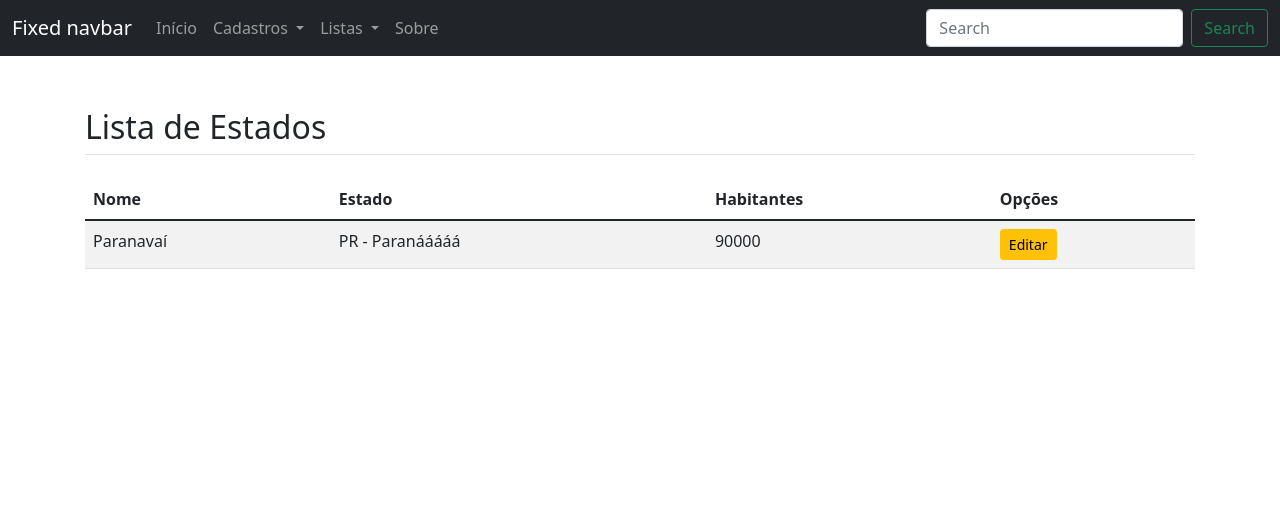
After one commit to rafaelzottesso/web-informatica, a Django app: page /listar/cidade/ in a window 1280 px wide. The commit adds this page. Shown: the top 509 px of the page. Run offline with Django 3.2, Linux system fonts and the light colour scheme; data comes from the database, SQL or seed files in the repository; both versions use the stored data as it was after the commit; some libraries are stand-ins or nearby versions.

Commit message:
Telas para inserir, alterar e listar cidades e estados.

```diff
--- /dev/null
+++ b/cadastros/templates/cadastros/listas/cidades.html
@@ -0,0 +1,41 @@
+{% extends 'paginas/modelo.html' %}
+
+{% load static %}
+
+{% block conteudo %}
+
+<h2 class="mt-4 mb-4 border-bottom pb-2">
+    Lista de Estados
+</h2>
+
+<table class="table table-striped">
+
+    <thead>
+        <tr>
+            <th>Nome</th>
+            <th>Estado</th>
+            <th>Habitantes</th>
+            <th>Opções</th>
+        </tr>
+    </thead>
+
+    <tbody>
+        {% for cidade in object_list %}
+        <tr>
+            <td>{{cidade.nome}}</td>
+            <td>{{cidade.estado}}</td>
+            <td>{{cidade.habitantes}}</td>
+            <td>
+                <a href="{% url 'editar-cidade' cidade.pk %}" class="btn btn-sm btn-warning">Editar</a>
+            </td>
+        </tr>
+        {% empty %}
+        <tr>
+            <td colspan="100%">Nenhum registro encontrado.</td>
+        </tr>
+        {% endfor %}
+    </tbody>
+
+</table>
+
+{% endblock %}
--- a/cadastros/urls.py
+++ b/cadastros/urls.py
@@ -1,5 +1,8 @@
 from django.urls import path
-from .views import EstadoCreate, EstadoUpdate
+
+from .views import EstadoCreate, CidadeCreate
+from .views import EstadoUpdate, CidadeUpdate
+from .views import EstadoList, CidadeList
 
 urlpatterns = [
     # Criar todos os endereços/rotas
@@ -7,5 +10,10 @@ urlpatterns = [
 
     path('inserir/estado/', EstadoCreate.as_view(), name='cadastrar-estado'),
     path('editar/estado/<int:pk>/', EstadoUpdate.as_view(), name='editar-estado'),
+    path('listar/estado/', EstadoList.as_view(), name='listar-estado'),
+
+    path('inserir/cidade/', CidadeCreate.as_view(), name='cadastrar-cidade'),
+    path('editar/cidade/<int:pk>/', CidadeUpdate.as_view(), name='editar-cidade'),
+    path('listar/cidade/', CidadeList.as_view(), name='listar-cidade'),
 
 ]
--- a/cadastros/views.py
+++ b/cadastros/views.py
@@ -1,6 +1,7 @@
 from .models import Cidade, Estado
 
 from django.views.generic.edit import CreateView, UpdateView, DeleteView
+from django.views.generic.list import ListView
 
 from django.urls import reverse_lazy
 
@@ -17,3 +18,32 @@ class EstadoUpdate(UpdateView):
     fields = ['nome']
     template_name = 'cadastros/form.html'
     success_url = reverse_lazy('index-2')
+
+
+class EstadoList(ListView):
+    model = Estado
+    template_name = 'cadastros/listas/estados.html'
+
+
+#######################################
+
+
+class CidadeCreate(CreateView):
+    model = Cidade
+    fields = ['nome', 'habitantes', 'estado']
+    template_name = 'cadastros/form.html'
+    success_url = reverse_lazy('index-2')
+
+
+class CidadeUpdate(UpdateView):
+    model = Cidade
+    fields = ['nome', 'habitantes', 'estado']
+    template_name = 'cadastros/form.html'
+    success_url = reverse_lazy('index-2')
+
+
+class CidadeList(ListView):
+    model = Cidade
+    template_name = 'cadastros/listas/cidades.html'
+
+#######################################
--- a/paginas/templates/paginas/modelo.html
+++ b/paginas/templates/paginas/modelo.html
@@ -67,7 +67,22 @@
                             </a>
                             <ul class="dropdown-menu" aria-labelledby="navbarDropdown">
                                 <li><a class="dropdown-item" href="{% url 'cadastrar-estado' %}">Estado</a></li>
-                                <li><a class="dropdown-item" href="#">Cidade</a></li>
+                                <li><a class="dropdown-item" href="{% url 'cadastrar-cidade' %}">Cidade</a></li>
+                                <li>
+                                    <hr class="dropdown-divider">
+                                </li>
+                                <li><a class="dropdown-item" href="#">Something else here</a></li>
+                            </ul>
+                        </li>
+
+                        <li class="nav-item dropdown">
+                            <a class="nav-link dropdown-toggle" href="#" id="navbarDropdown" role="button" data-bs-toggle="dropdown"
+                                aria-expanded="false">
+                                Listas
+                            </a>
+                            <ul class="dropdown-menu" aria-labelledby="navbarDropdown">
+                                <li><a class="dropdown-item" href="{% url 'listar-estado' %}">Estado</a></li>
+                                <li><a class="dropdown-item" href="{% url 'listar-cidade' %}">Cidade</a></li>
                                 <li>
                                     <hr class="dropdown-divider">
                                 </li>
```
Also changed, not shown: cadastros/templates/cadastros/listas/estados.html (added, +39 -0 lines), db.sqlite3.
